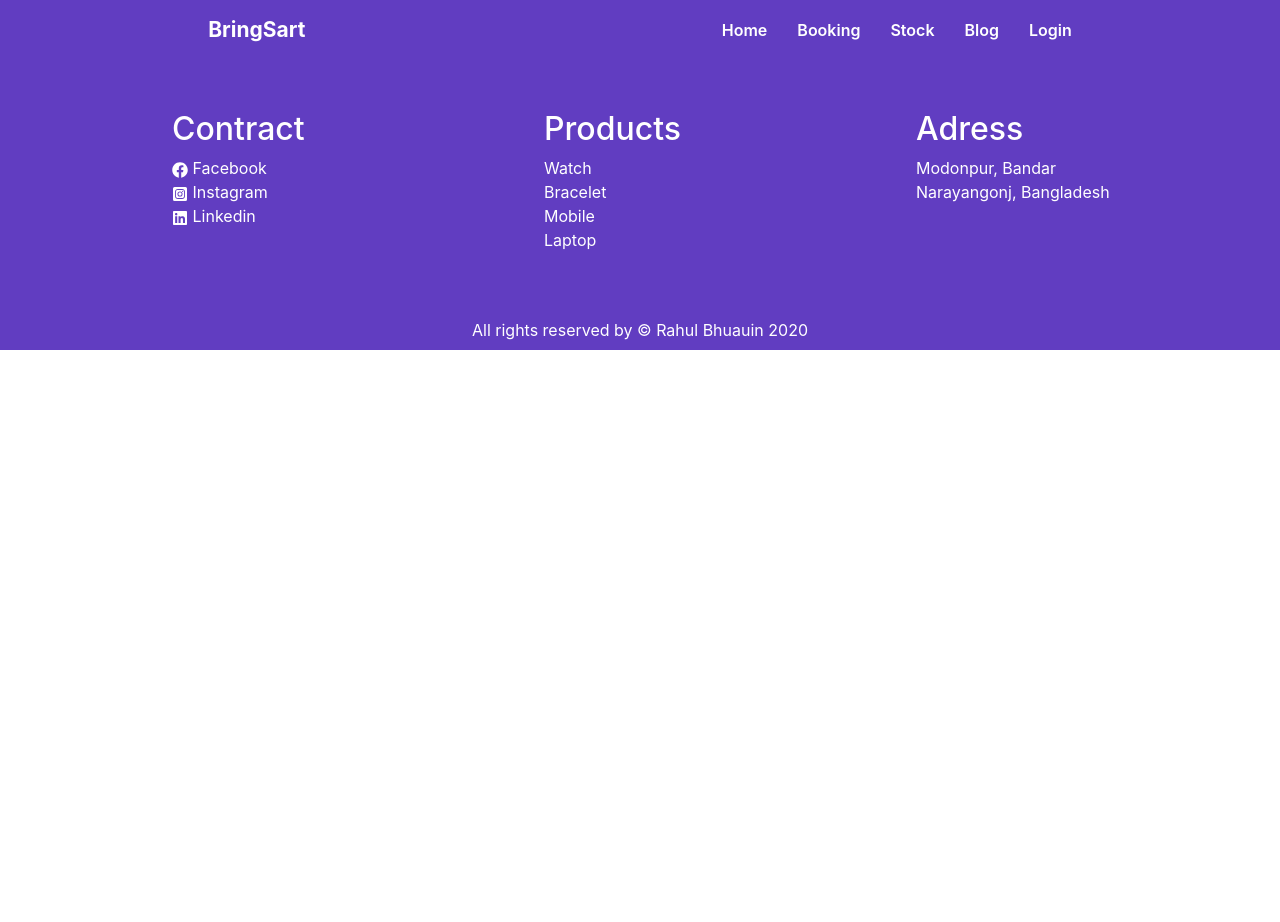
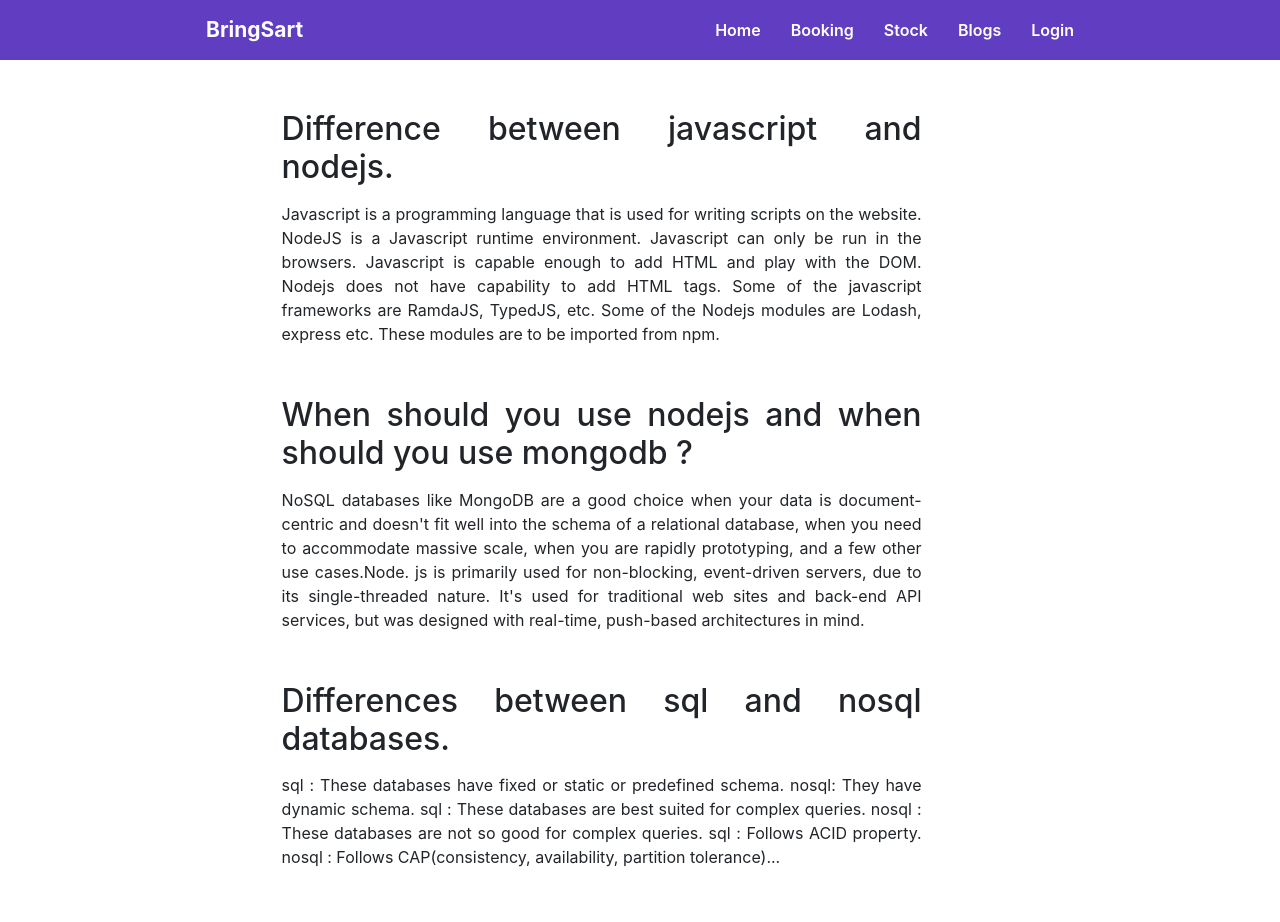
Before and after one commit to MDRahul47/wareHouse-assin-11, a React (Create React App) app: page /blogs in a window 1280 px wide. Shown: the top 922 px of the page. Before the commit the page ends 800 px from the top, so only its background shows below. Built offline with nearby package versions, Linux system fonts and the light colour scheme.

Commit message:
blogs added

```diff
--- a/src/App.js
+++ b/src/App.js
@@ -23,7 +23,7 @@ function App() {
         <Route path="/singup" element={<Singup />} />
         <Route path="/stock" element={<Stock />} />
         <Route path="/booking" element={<Booking />} />
-        <Route path="/blog" element={<Blog />} />
+        <Route path="/blogs" element={<Blog />} />
       </Routes>
     <Footer></Footer>
     </div>
--- /dev/null
+++ b/src/Components/Blog/Blog.css
@@ -0,0 +1,14 @@
+.blogs{
+    margin-left: 22%;
+    margin-top: 50px;
+    text-align: justify;
+}
+
+.details{
+    margin-bottom: 50px;
+}
+
+.details h2 {
+
+        margin-bottom: 15px;
+}
--- a/src/Components/Blog/Blog.js
+++ b/src/Components/Blog/Blog.js
@@ -1,9 +1,30 @@
 import React from 'react';
+import './Blog.css';
 
 const Blog = () => {
     return (
-        <div className='container'>
-            quhion is here
+        <div className=' blogs w-50'>
+
+            <div className="details">
+            <h2>Difference between javascript and nodejs.</h2>
+            <p>Javascript is a programming language that is used for writing scripts on the website. NodeJS is a Javascript runtime environment. Javascript can only be run in the browsers. Javascript is capable enough to add HTML and play with the DOM. Nodejs does not have capability to add HTML tags. Some of the javascript frameworks are RamdaJS, TypedJS, etc. Some of the Nodejs modules are Lodash, express etc. These modules are to be imported from npm. </p>
+            </div>
+
+            <div className="details">
+            <h2>When should you use nodejs and when should you use mongodb ?</h2>
+            <p>NoSQL databases like MongoDB are a good choice when your data is document-centric and doesn't fit well into the schema of a relational database, when you need to accommodate massive scale, when you are rapidly prototyping, and a few other use cases.Node. js is primarily used for non-blocking, event-driven servers, due to its single-threaded nature. It's used for traditional web sites and back-end API services, but was designed with real-time, push-based architectures in mind.</p>
+            </div>
+
+
+            <div className="details">
+            <h2>Differences between sql and nosql databases.</h2>
+            <p> sql : These databases have fixed or static or predefined schema. nosql: They have dynamic schema. sql : These databases are best suited for complex queries. nosql : These databases are not so good for complex queries. sql : Follows ACID property. nosql : 	Follows CAP(consistency, availability, partition tolerance)...</p>
+            </div>
+
+            <div className="details">
+            <h2>What is the purpose of jwt and how does it work</h2>
+            <p>JWT, or JSON Web Token, is an open standard used to share security information between two parties — a client and a server. Each JWT contains encoded JSON objects, including a set of claims. JWTs are signed using a cryptographic algorithm to ensure that the claims cannot be altered after the token is issued. JSON Web Token (JWT) is an open standard (RFC 7519) that defines a compact and self-contained way for securely transmitting information between parties as a JSON object.</p>
+            </div>
         </div>
     );
 };
--- a/src/Components/Navbar/Navbar.js
+++ b/src/Components/Navbar/Navbar.js
@@ -11,7 +11,7 @@ const Navbar = () => {
                 <Link to="/home">Home</Link>
                 <Link to="/booking">Booking</Link>
                 <Link to="/stock">Stock</Link>
-                <Link to="/blog">Blog</Link>
+                <Link to="/blogs">Blogs</Link>
                 <Link to="/login">Login</Link>
                  <span className="navbar-text">
        {/* {
```
